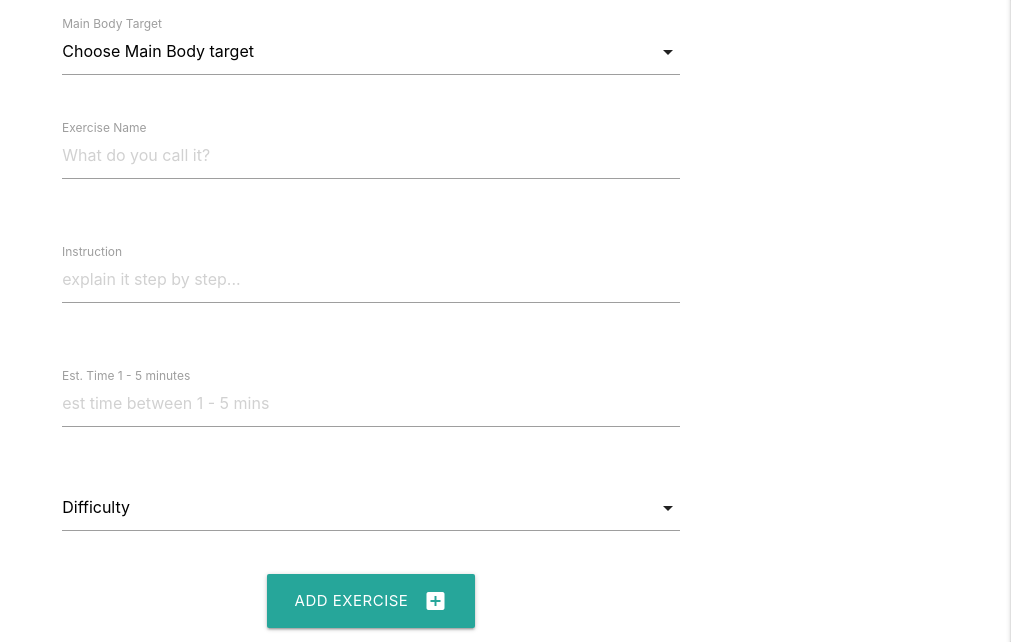
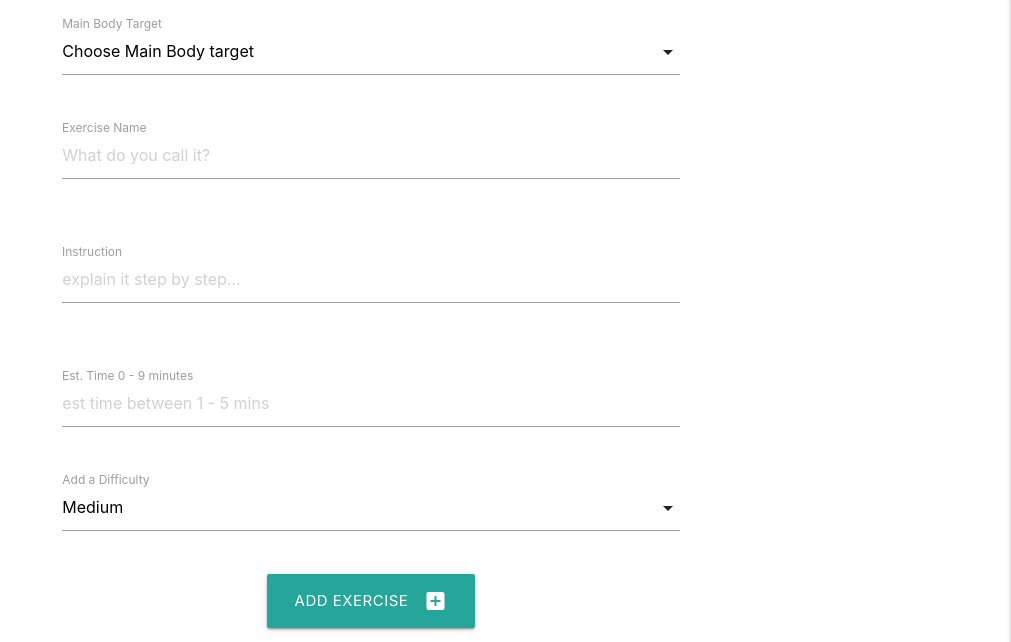
Before and after one commit to lornebb/Building-Block-Body, a Flask app: template templates/pages/add-exercise.html in a window 1280 px wide. Shown: the part 177-819 px from the top of the page, without its empty margins (269-1280 px from the left). Run offline with Flask 2, Linux system fonts and the light colour scheme; the template is opened without the code that fills it, so the values that code supplies are empty; some libraries are stand-ins or nearby versions.

Commit message:
additional information in read me, some changes to exercise add and edit forms with reuired and info display and labels

```diff
--- a/templates/pages/add-exercise.html
+++ b/templates/pages/add-exercise.html
@@ -21,7 +21,7 @@
         <div class="row">
             <div class="row">
                 <div class="input-field col s12 m6 offset-m3">
-                    <input placeholder="What do you call it?" id="exercise_name" name="exercise_name" type="text" class="validate" required>
+                    <input placeholder="What do you call it?" id="exercise_name" name="exercise_name" type="text" class="validate" minlength="5" maxlength="20" data-length="20" required>
                     <label for="first_name">Exercise Name</label>
                 </div>
             </div>
@@ -38,19 +38,20 @@
         <!-- estimated time -->
         <div class="row">
             <div class="input-field col s12 m6 offset-m3">
-                <input placeholder="est time between 1 - 5 mins" id="est_time" name="est_time" type="text" class="validate" minlength="1" maxlength="1" pattern="^{1, 5}$" required>
-                <label for="first_name">Est. Time 1 - 5 minutes</label>
+                <input placeholder="est time between 1 - 5 mins" id="est_time" name="est_time" type="text" class="validate" minlength="1" maxlength="1" required>
+                <label for="first_name">Est. Time 0 - 9 minutes</label>
             </div>
         </div>
         <!-- difficulty -->
         <div class="row">
             <div class="input-field col s12 m6 offset-m3">
-                <select value="difficulty" name="difficulty">
-                    <option disabled selected>Difficulty</option>
+                <select value="difficulty" name="difficulty" required>
+                    <!-- <option disabled selected>Add a Difficulty?</option> -->
                     <option >Easy</option>
-                    <option >Medium</option>
+                    <option selected >Medium</option>
                     <option >Hard</option>
                 </select>
+                <label for="difficulty">Add a Difficulty</label>
             </div>
         </div>
         <!-- submit new exercise -->
```
Also changed, not shown: templates/pages/edit-exercise.html (+2 -6 lines), README.md.
